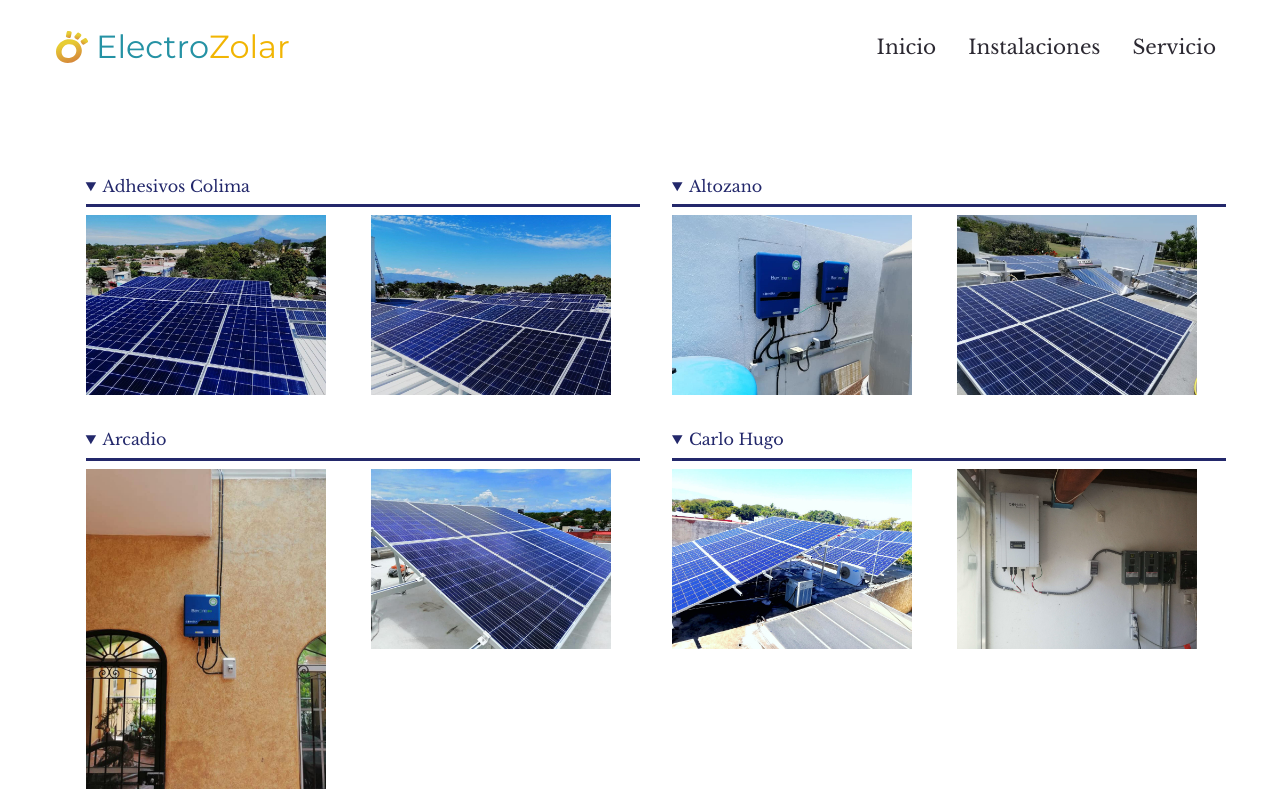
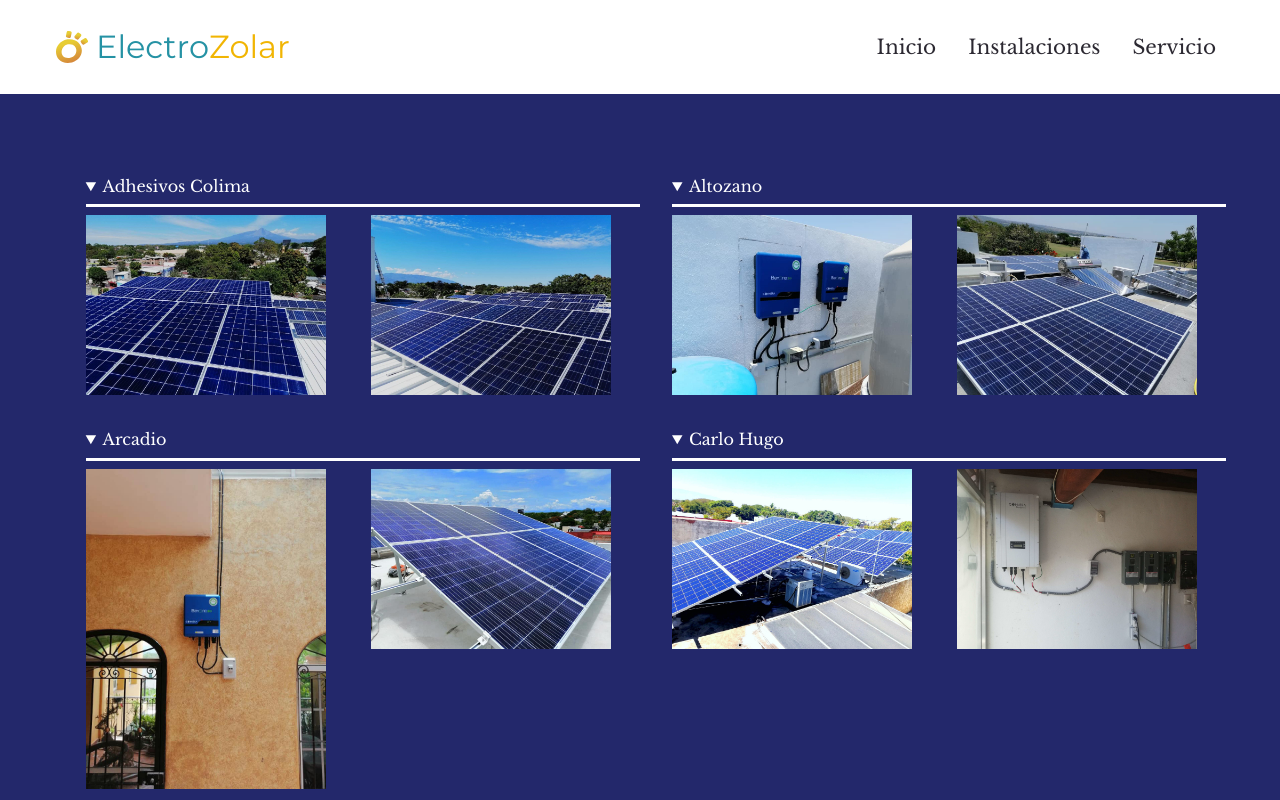
Before and after one commit to ulises214/electro-zolar, a React (Create React App) app: page /instalaciones in a window 1280 px wide. Shown: the top 800 px of the page. Built offline with nearby package versions, Linux system fonts and the light colour scheme.

Commit message:
Collpase section changes

```diff
--- a/src/assets/scss/pages/Installations/collapse.scss
+++ b/src/assets/scss/pages/Installations/collapse.scss
@@ -6,7 +6,7 @@
   &__item {
     &__title {
       padding-bottom: 0.4rem;
-      border-bottom: 0.2rem solid $blue-dark;
+      border-bottom: 0.2rem solid white;
       cursor: pointer;
       outline: none;
       margin-bottom: 0.5rem;
@@ -20,7 +20,7 @@
       }
     }
   }
-  @media (min-width: $mediaTablet) {
+  @media (min-width: $mediaLaptopM) {
     @include grid(space-around, start, repeat(2, 50%));
   }
 }
--- a/src/pages/Installations/Collapse.tsx
+++ b/src/pages/Installations/Collapse.tsx
@@ -39,7 +39,7 @@ const CollapseItem = ({ installation, keyNumber }: CollapseItemProps) => {
 };
 const Collapse = () => {
   return (
-    <Section color='white' className='collapse'>
+    <Section color='blue' className='collapse'>
       {installations.map((i, ix) => (
         <CollapseItem installation={i} keyNumber={ix} key={ix} />
       ))}
```
